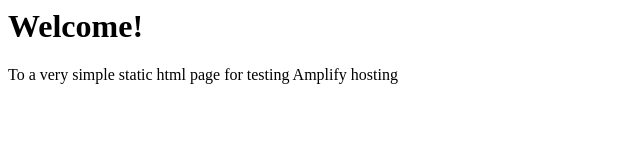
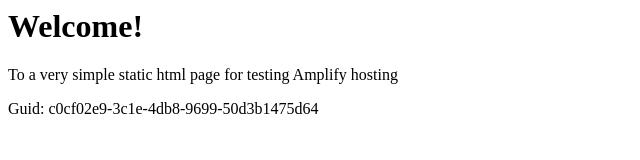
Before and after one commit to aws-aemilia-fra/Github-PR-Commit-Integration-Test-DoNotTouch-Gith-OKSLNVO2-v1-prod-eu-central-1, a website: page src/index.html in a window 1280 px wide. Shown: the whole page, without its empty margins (0-640 px from the left). Drawn offline with Linux system fonts and the light colour scheme.

Commit message:
commit from integ tests

```diff
--- a/src/index.html
+++ b/src/index.html
@@ -1,3 +1,5 @@
+
+
 <html lang="en">
 
 <head>
@@ -10,6 +12,6 @@
 <body>
     <h1>Welcome!</h1>
     <p>To a very simple static html page for testing Amplify hosting</p>
-</body>
+    <p>Guid: c0cf02e9-3c1e-4db8-9699-50d3b1475d64</p></body>
 
 </html>
```
